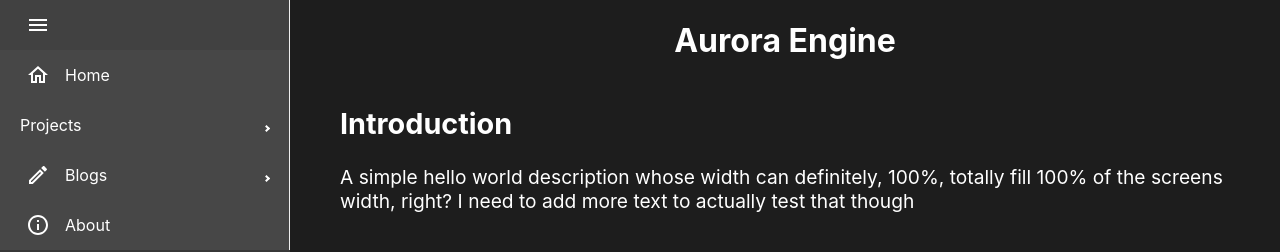
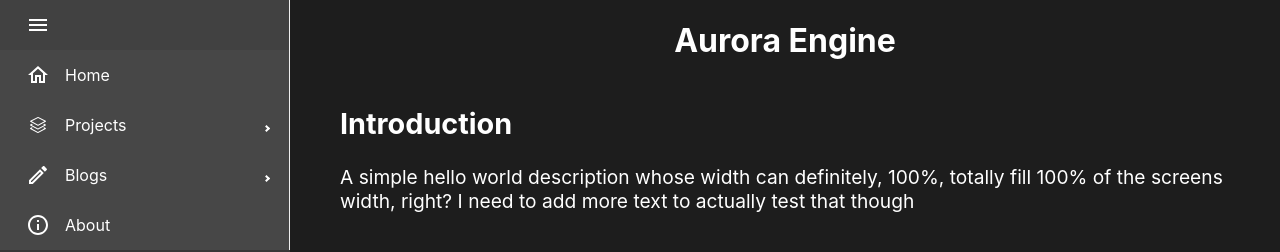
Before and after one commit to DuncanBauer/duncanbauer.github.io, a React (Create React App) app: page /#/projects/auroraengine in a window 1280 px wide. Shown: the top 252 px of the page. Built offline with nearby package versions, Linux system fonts and the light colour scheme.

Commit message:
some icons updated

```diff
--- a/src/components/MyBody.js
+++ b/src/components/MyBody.js
@@ -2,7 +2,7 @@ import React from 'react';
 import { Routes, Route } from 'react-router-dom'; // Used for routing to pages
 
 import Home          from './molecules/pages/Home';
-import CPP           from './molecules/pages/blogs/JS';
+import CPP           from './molecules/pages/blogs/CPP';
 import JS            from './molecules/pages/blogs/JS';
 import Resources     from './molecules/pages/Resources';
 import About         from './molecules/pages/About';
@@ -26,8 +26,8 @@ export default function MyBody(props) {
 				<Route exact path="/projects/mapleclient"	element={ <MapleClient   className="Body-region"/> } />
 				<Route exact path="/projects/mapleserver"	element={ <MapleServer   className="Body-region"/> } />
 
-				<Route exact path="/blogs/cpp"	element={ <CPP 	 className="Body-region"/> } />
-				<Route exact path="/blogs/js"	element={ <JS		 className="Body-region"/> } />
+				<Route exact path="/blogs/cpp"	element={ <CPP className="Body-region"/> } />
+				<Route exact path="/blogs/js"	element={ <JS  className="Body-region"/> } />
 
 				<Route exact path="/resources"	element={ <Resources className="Body-region"/> } />
 				<Route exact path="/about"		element={ <About	 className="Body-region"/> } />
--- a/src/components/MySidebar.js
+++ b/src/components/MySidebar.js
@@ -19,6 +19,7 @@ import LaptopOutlinedIcon from '@mui/icons-material/LaptopOutlined';
 import BoltOutlinedIcon from '@mui/icons-material/BoltOutlined';
 
 import { SiCplusplus, SiJavascript } from "react-icons/si";
+import { SlLayers } from "react-icons/sl";
 
 export default function MySidebar() {
 	const { collapseSidebar } = useProSidebar();
@@ -59,7 +60,7 @@ export default function MySidebar() {
 					</div>
 
 					<MenuItem icon={<HomeOutlinedIcon/>} component={<Link to="/" />}>Home</MenuItem>
-					<SubMenu label="Projects">
+					<SubMenu icon={<SlLayers/>} label="Projects">
 						<SubMenu icon={<StarOutlineOutlinedIcon/>} label="Aurora Engine">
 							<MenuItem icon={<BoltOutlinedIcon/>}				 component={<AnchorLink to="/projects/auroraengine"				  />}>Introduction</MenuItem>
 							<MenuItem icon={<PlayCircleOutlineOutlinedIcon/>}	 component={<AnchorLink to="/projects/auroraengine#gettingStarted" />}>Getting Started</MenuItem>
```
